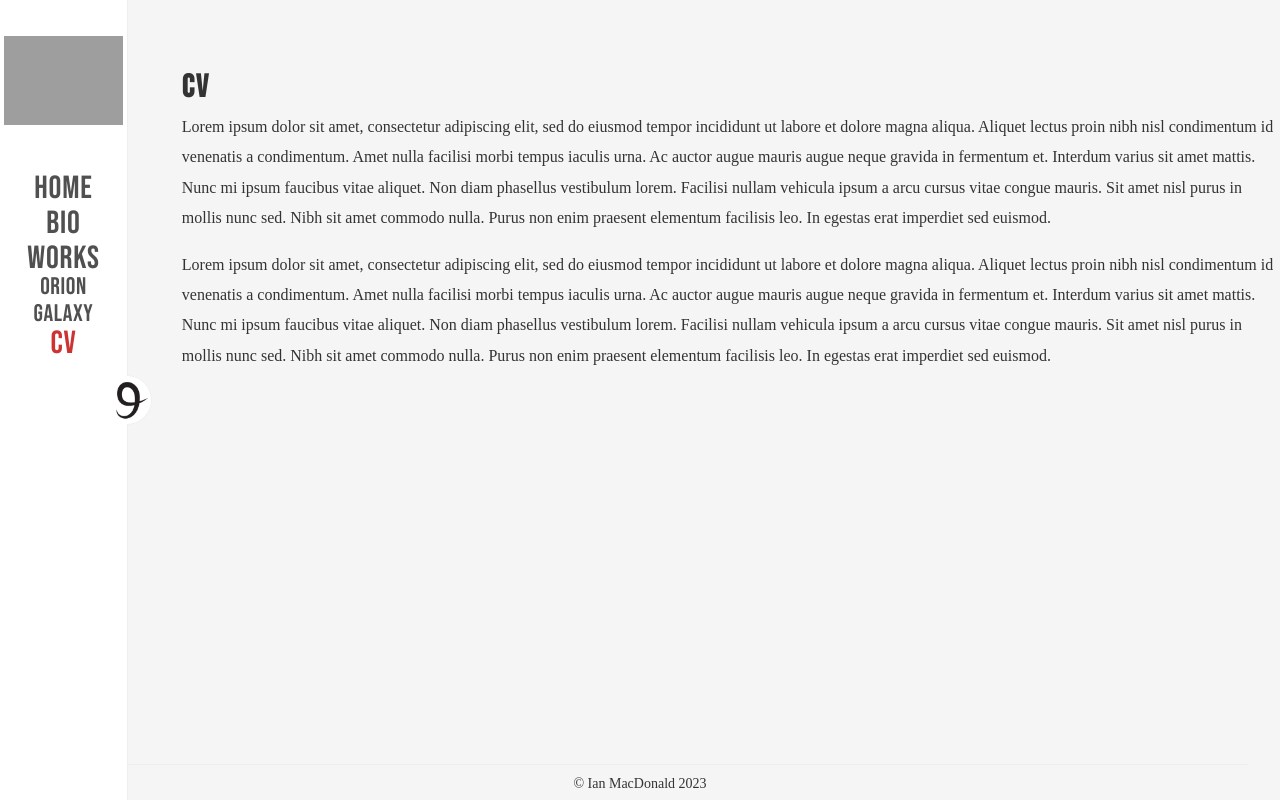
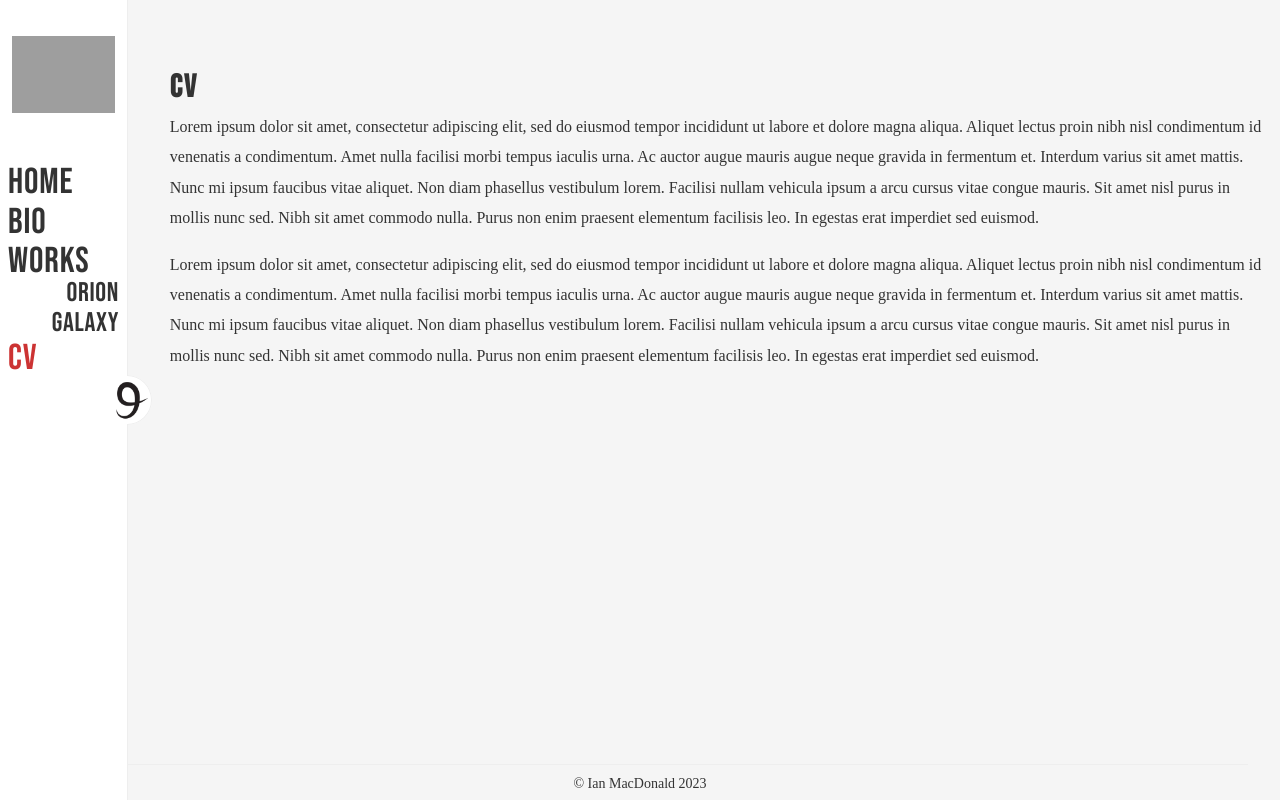
Before and after one commit to immacdonald/photo-portfolio, a React (Create React App) app: page /cv in a window 1280 px wide. Shown: the top 800 px of the page. Built offline with nearby package versions, Linux system fonts and the light colour scheme; grey boxes are pictures that could not be loaded; a web font is replaced by a local one.

Commit message:
Moving format variables and tweaking padding

```diff
--- a/src/components/NavSublinks.module.scss
+++ b/src/components/NavSublinks.module.scss
@@ -15,6 +15,7 @@
         overflow: hidden;
         transition: height ease-in-out 0.5s;
 		height: fit-content;
+		text-align: right;
 
         > div {
             font-size: 0.75em;
--- a/src/components/Page.module.scss
+++ b/src/components/Page.module.scss
@@ -4,8 +4,8 @@
     min-height: calc(100vh - s.$footerHeight - 4px);
 	padding-top: 4em;
 	width: calc(100vw - #{s.$sidebarWidth});
-	margin-left: calc(var(--nav-width) + 25px);
-	transition: margin ease-in-out 0.5s;
+	margin-left: calc(max(calc(var(--nav-width) - #{s.$sidebarPoke}), 0px) + 25px);
+	transition: margin ease 0.5s;
 }
 
 .responsiveWrapper {
--- a/src/components/Sidebar.js
+++ b/src/components/Sidebar.js
@@ -10,19 +10,20 @@ const Sidebar = () => {
     const logo = require("../static/images/icons/logo.png");
 
     const [open, setOpen] = useState(true)
-    const [forceOpen, setForceOpen] = useState(true)
+    const [forceOpen, setForceOpen] = useState(false)
 
     const toggleButton = () => {
-        setForceOpen(!forceOpen);
+        //setForceOpen(!forceOpen);
+        setOpen(!open);
     }
 
     useEffect(() => {
-        const width = (open || forceOpen) ? "128px" : "0px"
+        const width = (open || forceOpen) ? document.documentElement.style.getPropertyValue("--nav-width-open") : "0px"
         document.documentElement.style.setProperty("--nav-width", width);
     }, [open, forceOpen]);
 
     return (
-    <div className={style.sidebar} onMouseEnter={(e) => {setOpen(true)}} onMouseLeave={(e) => {setOpen(false)}}>
+    <div className={style.sidebar} /*onMouseEnter={(e) => {setOpen(true)}} onMouseLeave={(e) => {setOpen(false)}}*/>
         <div className={style.sidebarContent}>
             <div className={style.signature}>
                 <img src={signature}/>
--- a/src/components/Sidebar.module.scss
+++ b/src/components/Sidebar.module.scss
@@ -13,8 +13,9 @@ $borderWidth: 1px;
 	z-index: 100;
     display: flex;
     flex-direction: column;
-	transform: translateX(min(calc(-128px + var(--nav-width)), 0px));
-	transition: transform ease-in-out 0.5s;
+	transform: translateX(min(calc(-#{s.$sidebarWidth} + var(--nav-width) + #{s.$sidebarPoke}), 0px));
+	transition: transform ease 0.5s;
+	padding: 0 8px;
 }
 
 .sidebarContent {
@@ -35,24 +36,24 @@ $borderWidth: 1px;
 	display: flex;
 	flex-direction: column;
 	align-items: flex-start;
-    font-size: 32px;
+    font-size: 36px;
     line-height: 1;
 	text-transform: uppercase;
 	margin-top: 1em;
-	text-align: center;
+	//text-align: center;
 
     a {
         display: block;
         width: 100%;
         padding-top: 2px;
         height: 1em;
-        color: var(--c-text-action);
+        color: var(--c-text-primary);
 		transition: color ease 0.5s;
         cursor: pointer;
 		letter-spacing: .025em;
 
         &:hover, &:focus, &:active {
-            color: var(--c-accent-primary);
+            color: var(--c-text-action);
         }
     }
 
--- a/src/styles/_color.scss
+++ b/src/styles/_color.scss
@@ -1,6 +1,6 @@
 :root {
 	--c-text-primary: #333;
-	--c-text-action: #505050;
+	--c-text-action: #636363;
 	--c-accent-primary: #c33;
 	--c-accent-secondary: rgb(254, 112, 112);
 	--c-accent-text: #ffffff;
--- a/src/styles/_format.scss
+++ b/src/styles/_format.scss
@@ -1,6 +1,8 @@
 $sidebarWidth: 128px;
+$sidebarPoke: 12px;
 $footerHeight: 32px;
 
 :root {
 	--nav-width: #{$sidebarWidth};
+    --nav-width-open: var(--nav-width);
 }
```
